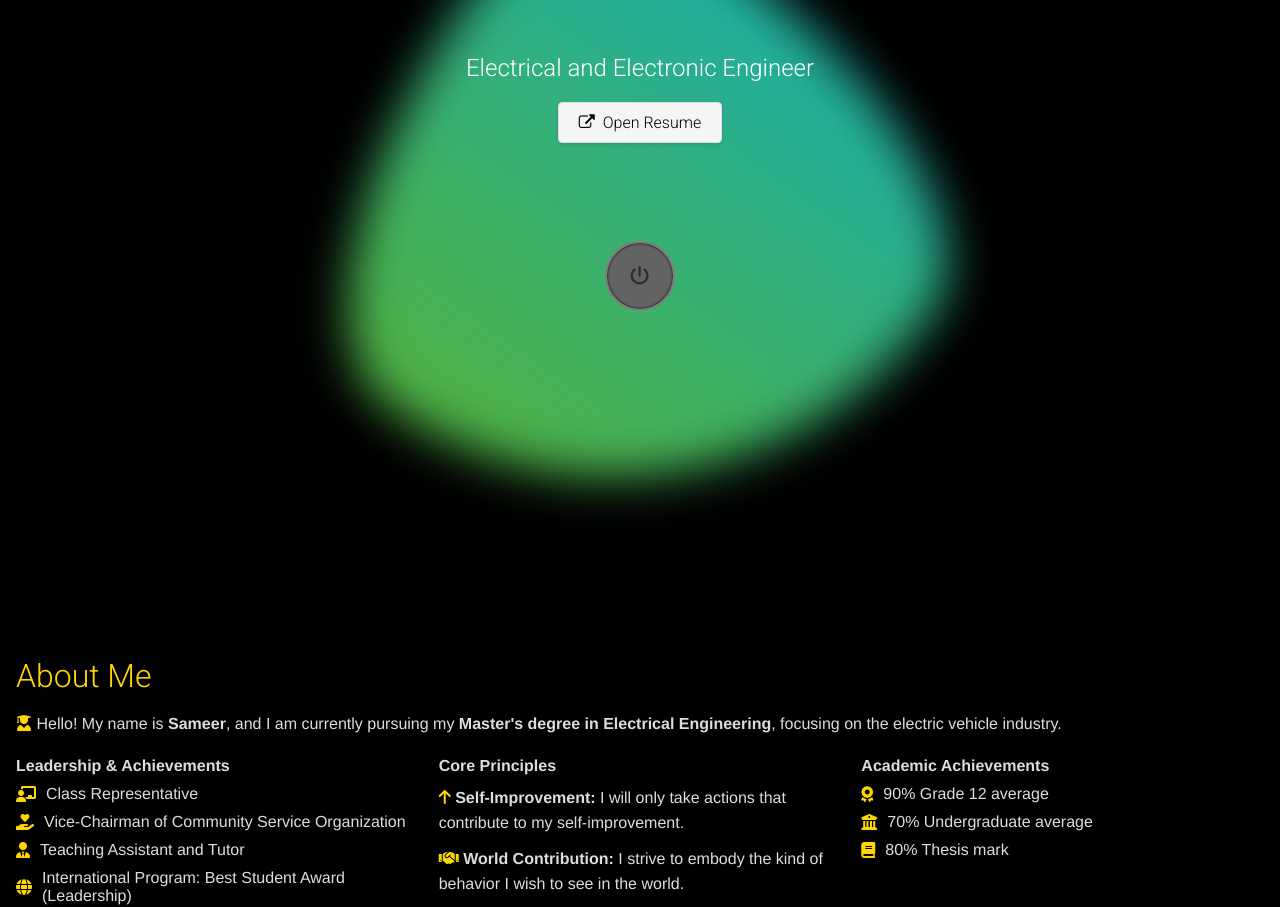
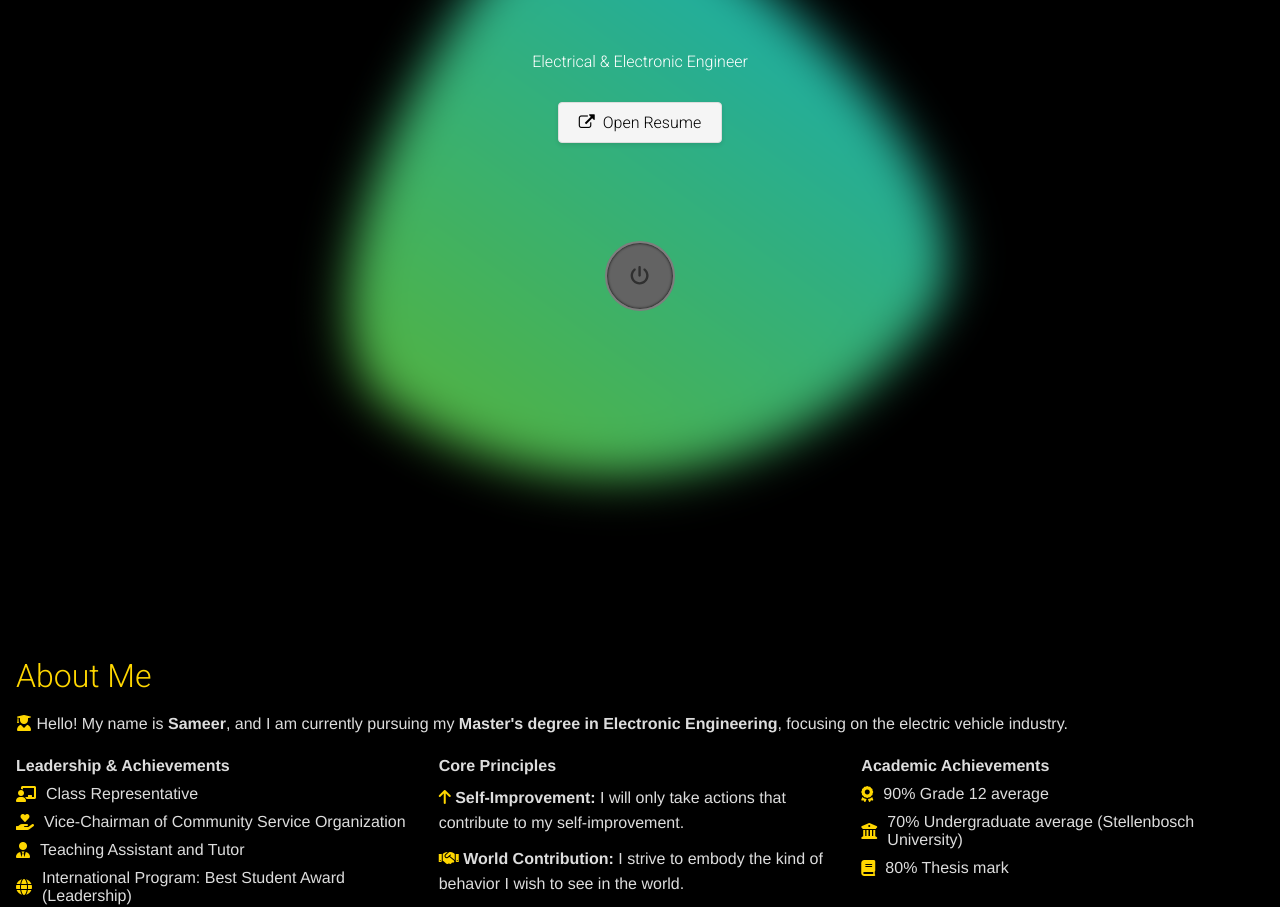
Before and after one commit to Samshabz/NewWebsite, a plain HTML site: page index.html in a window 1280 px wide. Shown: the part 159-1066 px from the top of the page. Drawn offline with Linux system fonts and the light colour scheme.

Commit message:
title size fix

```diff
--- a/index.html
+++ b/index.html
@@ -60,7 +60,7 @@
 
 
       <p class="Title">Sameer Shaboodien</p>
-      <p class="Subtitle">Electrical and Electronic Engineer</p>
+      <p class="Subtitle">Electrical & Electronic Engineer</p>
 
 
       <br>
@@ -94,7 +94,7 @@
   <div class="about-wrapper">
     <p>
       <i class="fa-solid fa-user-graduate"></i> Hello! My name is <strong>Sameer</strong>, and I am currently pursuing my
-      <strong>Master's degree in Electrical Engineering</strong>, focusing on the electric vehicle industry.
+      <strong>Master's degree in Electronic Engineering</strong>, focusing on the electric vehicle industry.
     </p>
   </div>
 
@@ -128,7 +128,7 @@
       <h3><i></i> Academic Achievements</h3>
       <ul>
         <li><i class="fa-solid fa-award"></i> 90% Grade 12 average</li>
-        <li><i class="fa-solid fa-university"></i> 70% Undergraduate average</li>
+        <li><i class="fa-solid fa-university"></i> 70% Undergraduate average (Stellenbosch University)</li>
         <li><i class="fa-solid fa-book"></i> 80% Thesis mark</li>
       </ul>
     </div>
--- a/phone.css
+++ b/phone.css
@@ -92,7 +92,7 @@ body.touchscreen #projects{
 
 
   body.touchscreen .Title {
-    font-size: max(3.4rem, 6vw);
+    font-size: max(3rem, 6vw);
     display: flex;
     align-items: center; /* Vertically centers */
     justify-content: center; /* Horizontally centers */
@@ -103,7 +103,7 @@ body.touchscreen #projects{
 
     body.touchscreen .Subtitle {
 
-        font-size: 1.5rem;
+        font-size: 1rem;
     }
 
 
--- a/styles.css
+++ b/styles.css
@@ -91,7 +91,7 @@
   z-index: 10000;
   color: var(--h1-color);
   font-family: 'Roboto', sans-serif;
-  font-size: 1.5rem; /* Smaller subtitle */
+
   font-weight: 300;
   text-align: center;
   margin-top: 10px;
```
